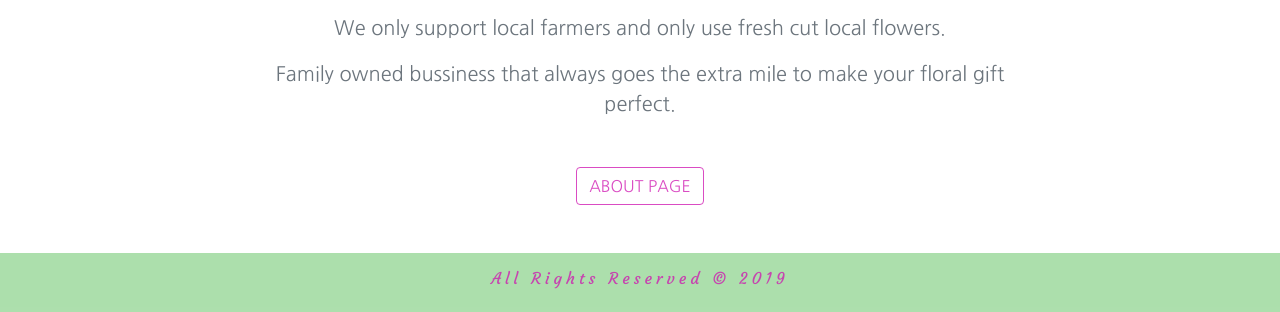
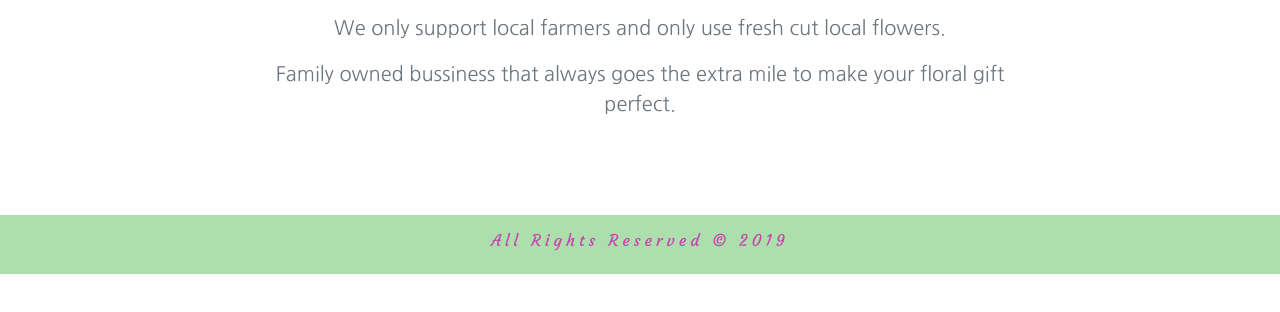
Before and after one commit to misselliev/gatsby-flower-project, a Gatsby site: page /about in a window 1280 px wide. Shown: the part 710-1022 px from the top of the page. After the commit the page ends 984 px from the top, so only its background shows below. Built offline with nearby package versions, Linux system fonts and the light colour scheme; Gatsby itself is replaced by a stand-in of ours.

Commit message:
cleaning up layout

```diff
--- a/src/components/Home/Info.js
+++ b/src/components/Home/Info.js
@@ -19,11 +19,6 @@ export default function Info() {
                 your floral gift perfect.
               </p>
             </p>
-            <Link to="/about">
-              <button className="btn text-uppercase btn-magenta">
-                About Page
-              </button>
-            </Link>
           </div>
         </div>
       </div>
```
